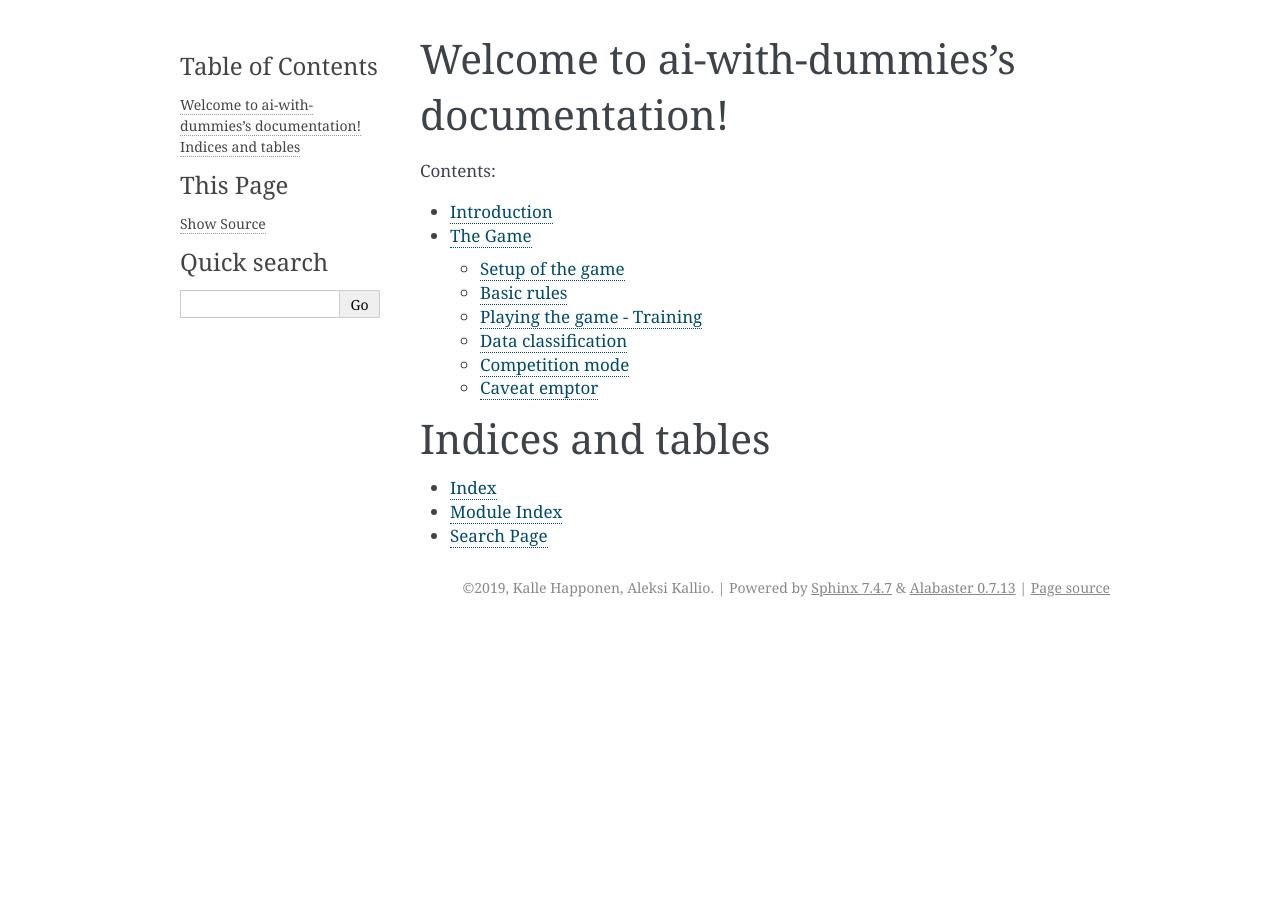
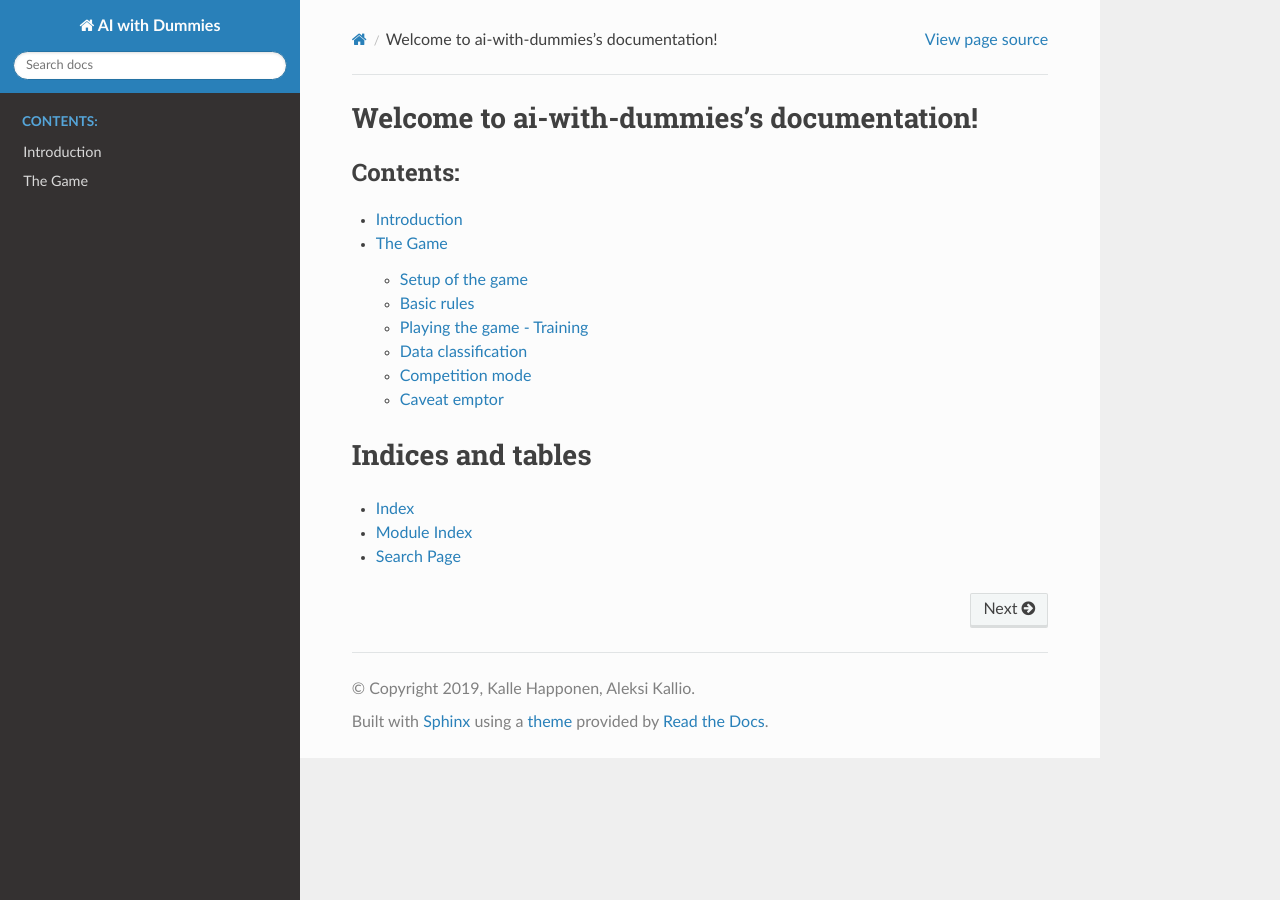
Before and after one commit to neicnordic/ai-with-dummies, a Sphinx documentation site: the page built from docs/index.rst, in a window 1280 px wide. Built offline with Sphinx 7.4.7 and the Read the Docs theme 2.0.0, drawn with Linux system fonts in a browser that asks for light colours.

Commit message:
change html theme

```diff
--- a/docs/conf.py
+++ b/docs/conf.py
@@ -80,13 +80,20 @@ pygments_style = None
 # The theme to use for HTML and HTML Help pages.  See the documentation for
 # a list of builtin themes.
 #
-html_theme = 'alabaster'
+# html_theme = 'alabaster'
+html_theme = 'sphinx_rtd_theme'
 
 # Theme options are theme-specific and customize the look and feel of a theme
 # further.  For a list of options available for each theme, see the
 # documentation.
 #
 # html_theme_options = {}
+html_theme_options = {
+    'collapse_navigation': True,
+    'sticky_navigation': True,
+    'display_version': True,
+    'prev_next_buttons_location': 'bottom',
+}
 
 # Add any paths that contain custom static files (such as style sheets) here,
 # relative to this directory. They are copied after the builtin static files,
```
